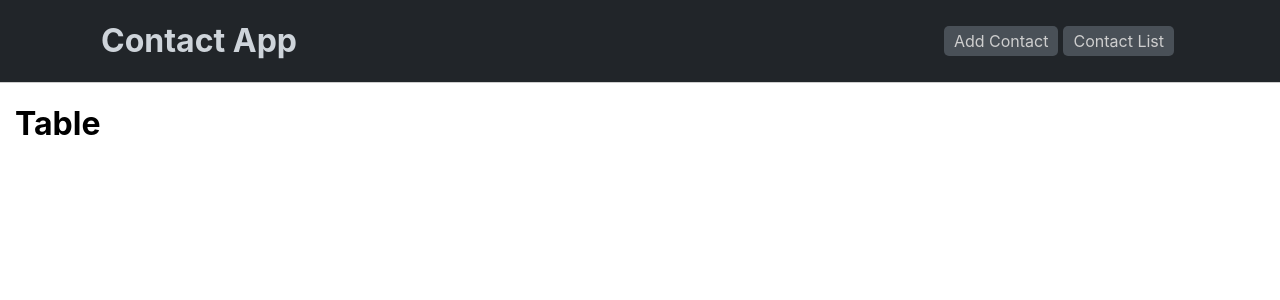
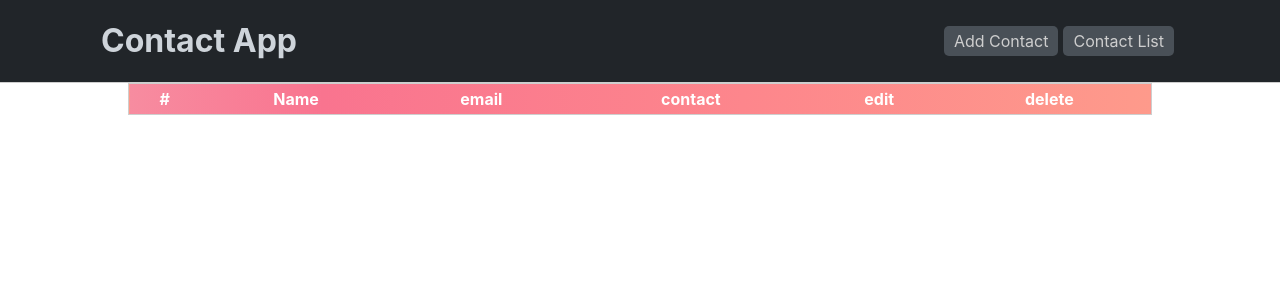
Before and after one commit to Narsingh-jaiswal/user-registration-app, a React (Create React App) app: page /Contact in a window 1280 px wide. Shown: the top 300 px of the page. Built offline with nearby package versions, Linux system fonts and the light colour scheme.

Commit message:
table structure created

```diff
--- a/src/App.js
+++ b/src/App.js
@@ -8,7 +8,6 @@ function App() {
   return (
     <Router>
       <Navbar />
-
       <Switch>
         <Route exact path="/" component={Formcomponent}></Route>
         <Route path="/Contact" component={Tablecomponent}></Route>
--- a/src/components/formComponent/Form.css
+++ b/src/components/formComponent/Form.css
@@ -1,7 +1,5 @@
 .form-container {
-  width: 1000x;
   margin: auto;
-  background-image: url();
   background-color: #ecf8f8;
   height: 646px;
 }
@@ -10,6 +8,7 @@
   text-align: center;
   color:#52b69a;
   font-family: cursive;
+  margin: 0%;
   margin-bottom: 0px;
   letter-spacing: 1px;
 }
--- a/src/components/formComponent/Form.js
+++ b/src/components/formComponent/Form.js
@@ -18,21 +18,27 @@ const Formcomponent = () => {
           <input
             value={user.name}
             className="form-input"
-            onChange={(e) => { }}
+            onChange={(e) => setUser({
+              ...user, name: e.target.value
+            })}
             placeholder="Your Name" />
 
           <label className="form-label">age</label>
           <input
             value={user.age}
             className="form-input"
-            onChange={(e) => { }}
+            onChange={(e) => setUser({
+              ...user, age: e.target.value
+            })}
             placeholder="21" />
 
           <label className="form-label">Contact</label>
           <input
             value={user.contact}
             className="form-input"
-            onChange={(e) => { }}
+            onChange={(e) => setUser({
+              ...user, contact: e.target.value
+            })}
             placeholder="8349322226" />
 
           <label className="form-label">email</label>
@@ -40,7 +46,9 @@ const Formcomponent = () => {
             value={user.email}
             className="form-input"
             type="email"
-            onChange={(e) => { }}
+            onChange={(e) => setUser({
+              ...user, email: e.target.value
+            })}
             placeholder="example.gmail.com" />
 
           <button className="form-submit-button" type="submit">Submit</button>
--- a/src/components/tableComponent/Table.css
+++ b/src/components/tableComponent/Table.css
@@ -1,4 +1,19 @@
-.table-container{
-  width: 1250px;
+.table-container {
   margin: auto;
 }
+
+.main-table {
+  width: 80%;
+  margin: auto;
+  border-collapse: collapse;
+}
+
+.main-table-head {
+  border: 1px solid #cecece;
+  background-image: linear-gradient(90deg, #f78ca0, #f9748f 19%, #fd868c 60%, #fe9a8b) !important;
+}
+
+.table-head {
+  padding: 5px;
+  color: #fff;
+}
--- a/src/components/tableComponent/Table.js
+++ b/src/components/tableComponent/Table.js
@@ -2,10 +2,37 @@ import React from 'react'
 import "./Table.css"
 
 const Tablecomponent = () => {
+  const tabledata = []
   return (
     <>
       <div className="table-container">
-        <h1>Table</h1>
+        <table className="main-table">
+          <thead className="main-table-head">
+            <tr>
+              <th className="table-head">
+                #
+              </th>
+              <th className="table-head">
+                Name
+              </th>
+              <th className="table-head">
+                email
+              </th>
+              <th className="table-head">
+                contact
+              </th>
+              <th className="table-head">
+                edit
+              </th>
+              <th className="table-head">
+                delete
+              </th>
+            </tr>
+          </thead>
+          <tbody className="table-body">
+            {tabledata}
+          </tbody>
+        </table>
       </div>
     </>
   )
```
